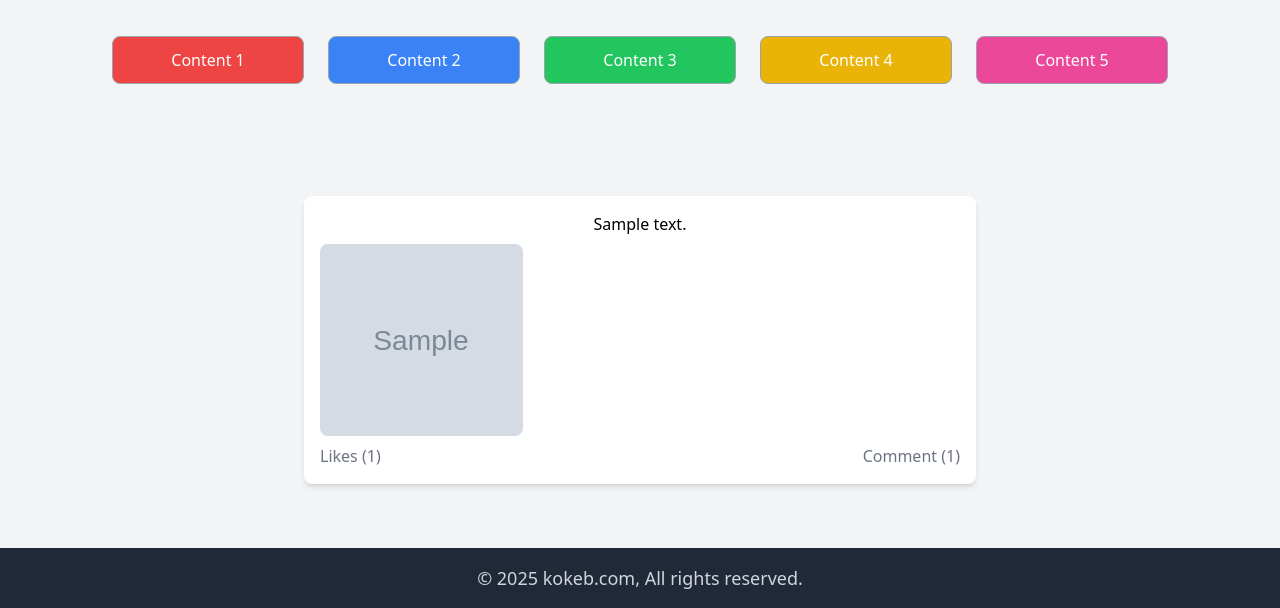
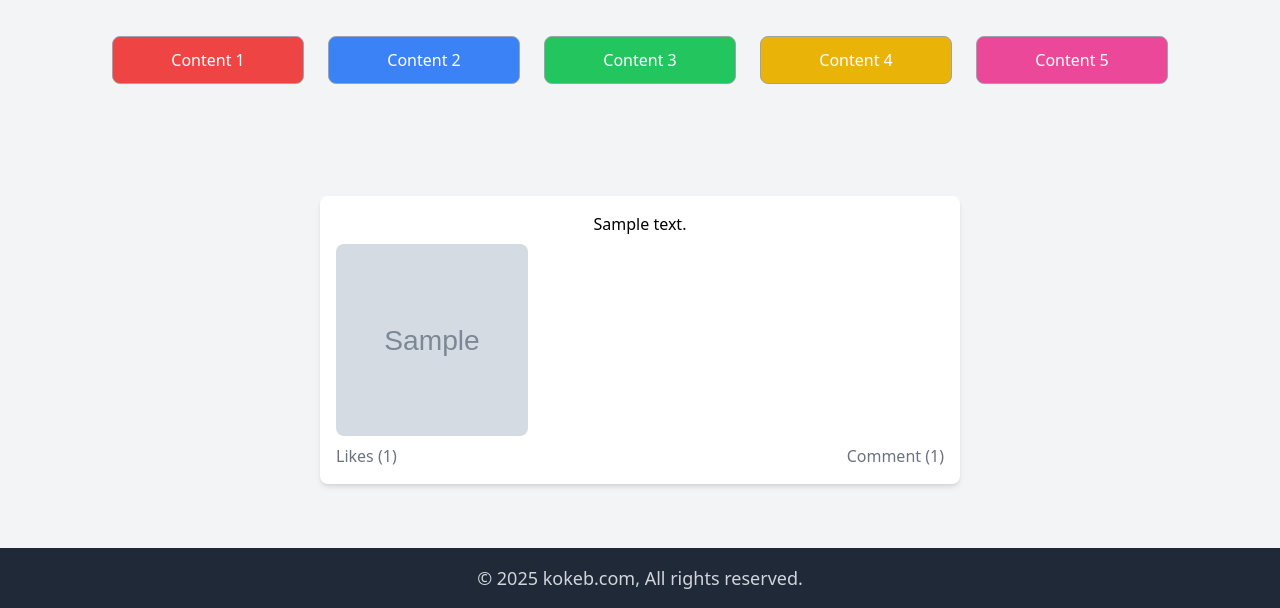
Before and after one commit to The-Professor-1/astrology, a Django app: page / in a window 1280 px wide. Shown: the part 804-1412 px from the top of the page. Run offline with Django 5.2, Linux system fonts and the light colour scheme; tables that the repository leaves empty hold one stand-in row (values such as "Sample post"); grey boxes marked "Sample" are stand-in pictures; some libraries are stand-ins or nearby versions.

Commit message:
edits on the postdisplay

```diff
--- a/home/templates/home/home.html
+++ b/home/templates/home/home.html
@@ -62,7 +62,7 @@
     <br>
 
     <!-- Posts Section -->
-    <div class="max-w-2xl mx-auto mt-6">
+    <div class="w-[90%] lg:w-1/2 mx-auto mt-6">
         {% for post in posts %}
         <div class="bg-white shadow-md p-4 rounded-lg mb-4">
             <p style="white-space: pre-line;">{{ post.text }}</p>
```
